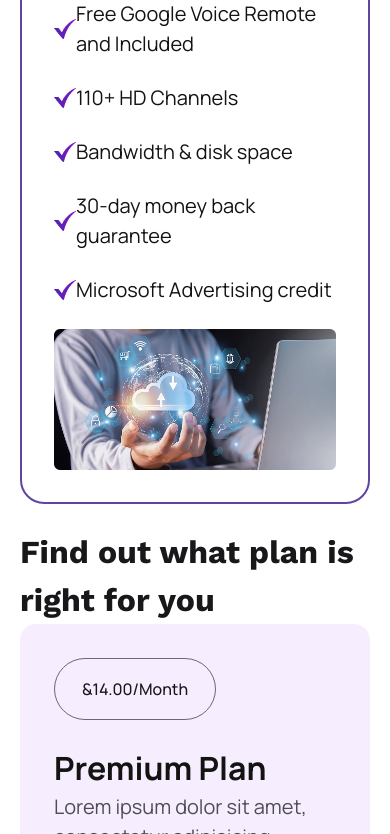
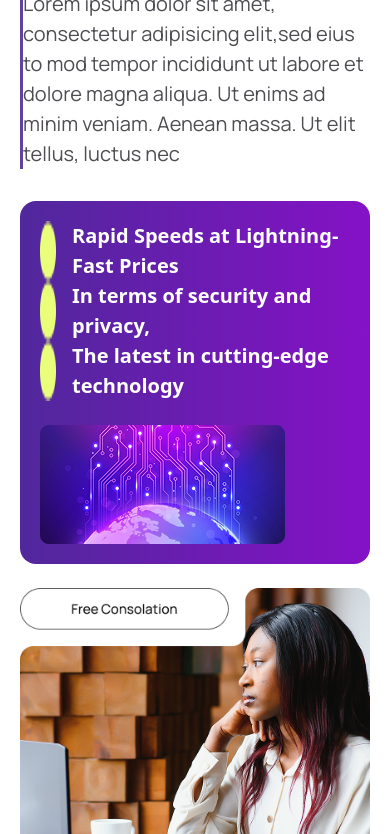
Before and after one commit to evar2005/netify-website, a plain HTML site: page index.html in a window 390 px wide. Shown: the part 175-1009 px from the top of the page. Drawn offline with nearby package versions, Linux system fonts and the light colour scheme.

Commit message:
added services sections

```diff
--- a/index.html
+++ b/index.html
@@ -34,6 +34,31 @@
     <header></header>
     <!-- main section -->
     <main class="main-section">
+      <!-- Broadband and Internet Service Providers section -->
+       <section class="">
+       <div class="service-sections">
+        <div class="service-title-section">
+          <div class="service-title">
+            <h2 class="title">Broadband and Internet Service Providers</h2>
+            <p class="sub-title">Lorem ipsum dolor sit amet, consectetur adipisicing elit,sed eius to mod tempor incididunt ut labore et dolore magna aliqua. Ut enims ad minim veniam. Aenean massa. Ut elit tellus, luctus nec </p>
+          </div>
+          <div class="service-card">
+            <div class="service-list">
+              <p class="main-title flex gap-4"><img src="images/circle.png" alt="Circle">Rapid Speeds at Lightning-Fast Prices</p>
+              <p class="main-title flex gap-4"><img src="images/circle.png" alt="Circle">
+                In terms of security and privacy,</p>
+              <p class="main-title flex gap-4"><img src="images/circle.png" alt="Circle">The latest in cutting-edge technology</p>
+            </div>
+            <div class="service-card-img">
+              <img src="images/light.png" alt="Light img">
+            </div>
+          </div>
+        </div>
+        <div class="service-img-section w-full">
+          <img src="images/providers.png" alt="Providers">
+        </div>
+       </div>
+       </section>
       <!-- Find out what plan is right for you section -->
       <section class="choose-planning-section section-padding">
         <div class="planning-image-section">
@@ -156,7 +181,7 @@
           </div>
          </div>
         <!-- card section -->
-         <div class="blog-card-section grid grid-cols-1 md:grid-cols-2 lg:grid-cols-2 gap-6 mt-9" >
+         <div class="blog-card-section grid grid-cols-1 md:grid-cols-2 lg:grid-cols-3 gap-6 mt-9" >
           <div class="blog-card">
             <img src="images/wifi.png" alt="wifi" class="mb-4">
             <div class="flex gap-5">
@@ -170,6 +195,20 @@
               </div>
             </div>
             <h4 class="card-text">In Case You're Interested, WiFi That Works</h4>
+          </div>
+          <div class="blog-card">
+            <img src="images/girl.png" alt="Girl" class="mb-4">
+            <div class="flex gap-5">
+              <div class="flex">
+                <img src="images/Vector.png" alt="Vector">
+                <time datetime="04/28/2022">28 April 2022</time>
+              </div>
+              <div class="flex">
+                <img src="images/date.png" alt="date">
+                <p>5 min read</p>
+              </div>
+            </div>
+            <h4 class="card-text">Connecting The World, One WiFi At A Time</h4>
           </div>
           <div class="blog-card">
             <img src="images/girl.png" alt="Girl" class="mb-4">
--- a/styles/style.css
+++ b/styles/style.css
@@ -32,6 +32,24 @@
   max-width: 1440px;
   width: 86%;
   margin: auto;
+}
+/* Broadband and Internet Service Providers section styles */
+.service-sections{
+  display: flex;
+  justify-content: space-between;
+  align-items: center;
+  gap: var(--maintitle-font-size);
+}
+.service-title{
+  border-left: 3px solid var(--footer-bg-color);
+}
+.service-card{
+  background: var(--gradiant-color);
+  display: flex;
+  justify-content: space-between;
+  padding: var(--text-margin);
+  border-radius: var(--some-font-size);
+  margin-top: var(--media-font-size);
 }
 /*  Find out what plan is right for you section styles */
 .choose-planning-section{
@@ -185,8 +203,10 @@ hr{
   .choose-planning-section ,
   .slider-title ,
   .slider,
-  .blog-card-section{
-    padding: 20px;
+  .blog-card-section,
+  .service-card,
+  .service-sections{
+    padding: var(--sub-font-size);
   }
   .title{
     font-size: var(--media-font-size);
@@ -195,7 +215,9 @@ hr{
   .footer-nav ,
   .choose-planning-section ,
   .card-item ,
-  .blog-section{
+  .blog-section ,
+  .service-card,
+  .service-sections{
     flex-direction: column;
     gap : var(--text-margin)
   }
@@ -212,7 +234,8 @@ hr{
   .choose-planning-section ,
   .slider-title ,
   .slider,
-  .blog-card-section{
+  .blog-card-section,
+  .service-sections{
     padding: 50px;
   }
   .title{
@@ -222,7 +245,8 @@ hr{
   .footer-nav ,
   .choose-planning-section ,
   .card-item,
-  .blog-section{
+  .blog-section ,
+  .service-sections{
     flex-direction: column;
     gap : var(--text-margin)
   }
```
Also changed, not shown: images/circle.png (added).
